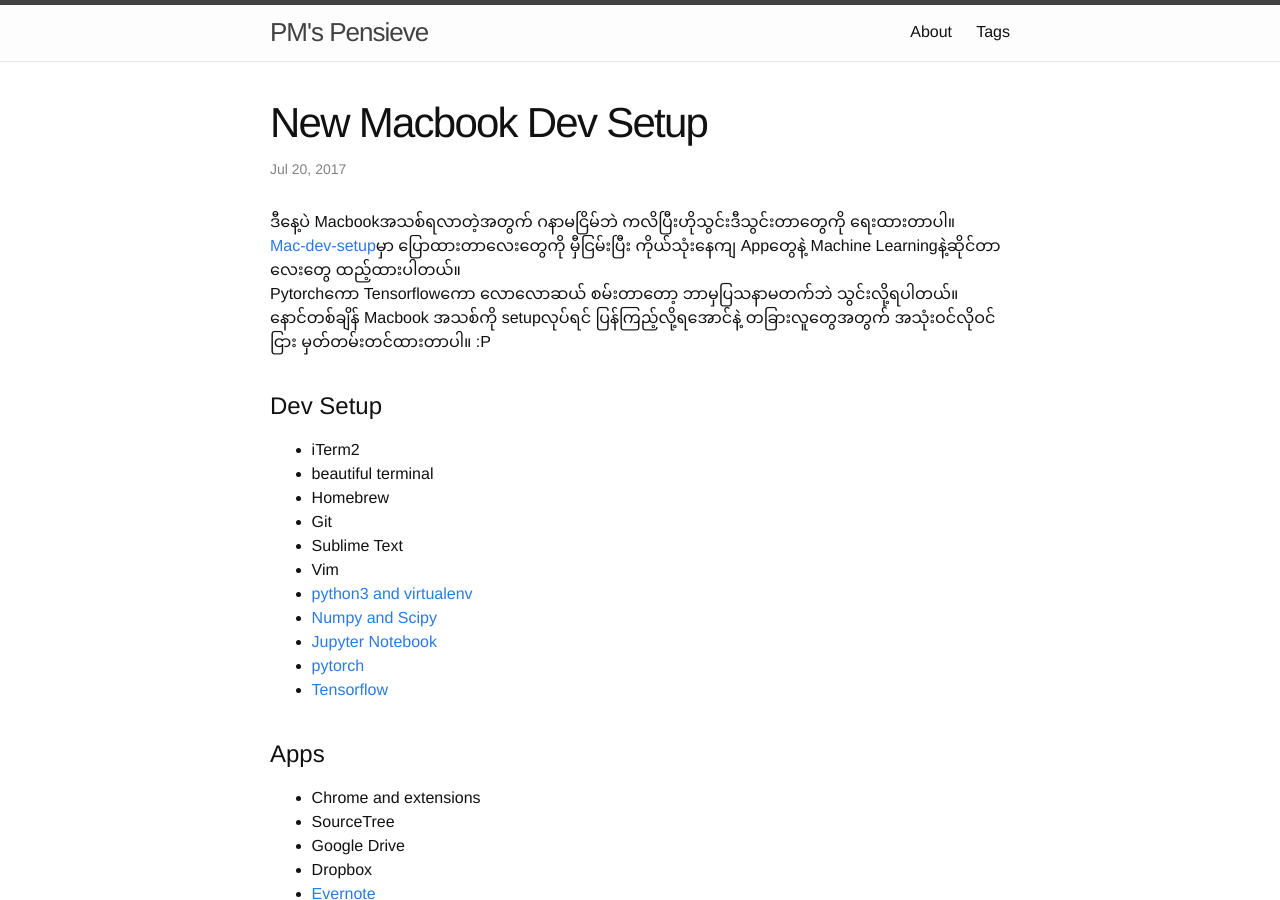
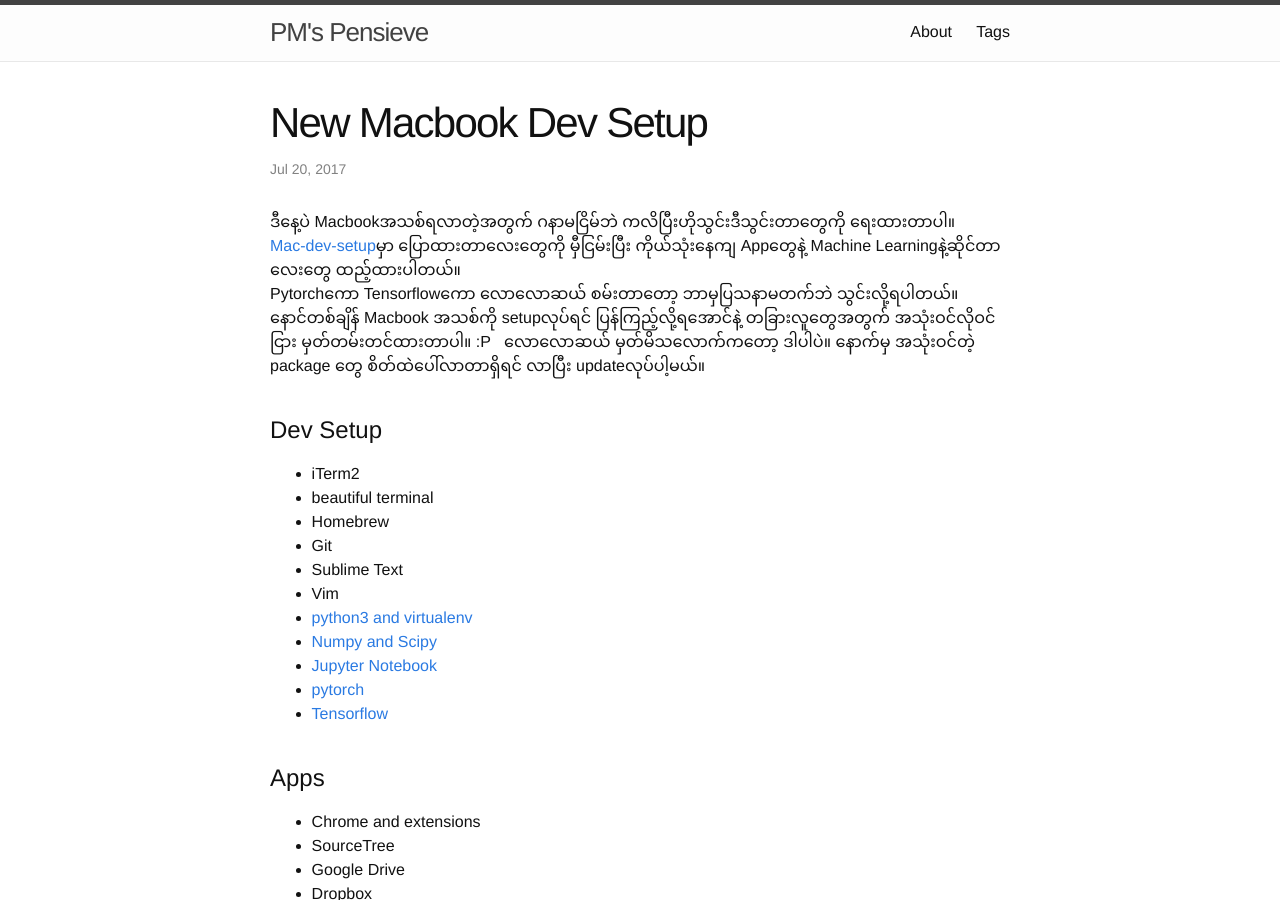
Before and after one commit to phu-pmh/logs, a Jekyll site: the page built from _posts/2017-07-20-New-Mac-Dev.md, in a window 1280 px wide and 900 px high. Built offline with Jekyll 4.4.1, drawn with Linux system fonts in a browser that asks for light colours; comment, search, counter and statistics services are not loaded.

Commit message:
Update 2017-07-20-New-Mac-Dev.md

```diff
--- a/_posts/2017-07-20-New-Mac-Dev.md
+++ b/_posts/2017-07-20-New-Mac-Dev.md
@@ -12,6 +12,7 @@ mathjax: false
 [Mac-dev-setup](https://github.com/nicolashery/mac-dev-setup#homebrew)မှာ ပြောထားတာလေးတွေကို မှီငြမ်းပြီး ကိုယ်သုံးနေကျ Appတွေနဲ့ Machine Learningနဲ့ဆိုင်တာလေးတွေ ထည့်ထားပါတယ်။
 Pytorchကော Tensorflowကော လောလောဆယ် စမ်းတာတော့ ဘာမှပြသနာမတက်ဘဲ သွင်းလို့ရပါတယ်။
 နောင်တစ်ချိန် Macbook အသစ်ကို setupလုပ်ရင် ပြန်ကြည့်လို့ရအောင်နဲ့ တခြားလူတွေအတွက် အသုံးဝင်လိုဝင်ငြား မှတ်တမ်းတင်ထားတာပါ။ :P
+လောလောဆယ် မှတ်မိသလောက်ကတော့ ဒါပါပဲ။ နောက်မှ အသုံးဝင်တဲ့ package တွေ စိတ်ထဲပေါ်လာတာရှိရင် လာပြီး updateလုပ်ပါ့မယ်။
 
 
 # Dev Setup
```
